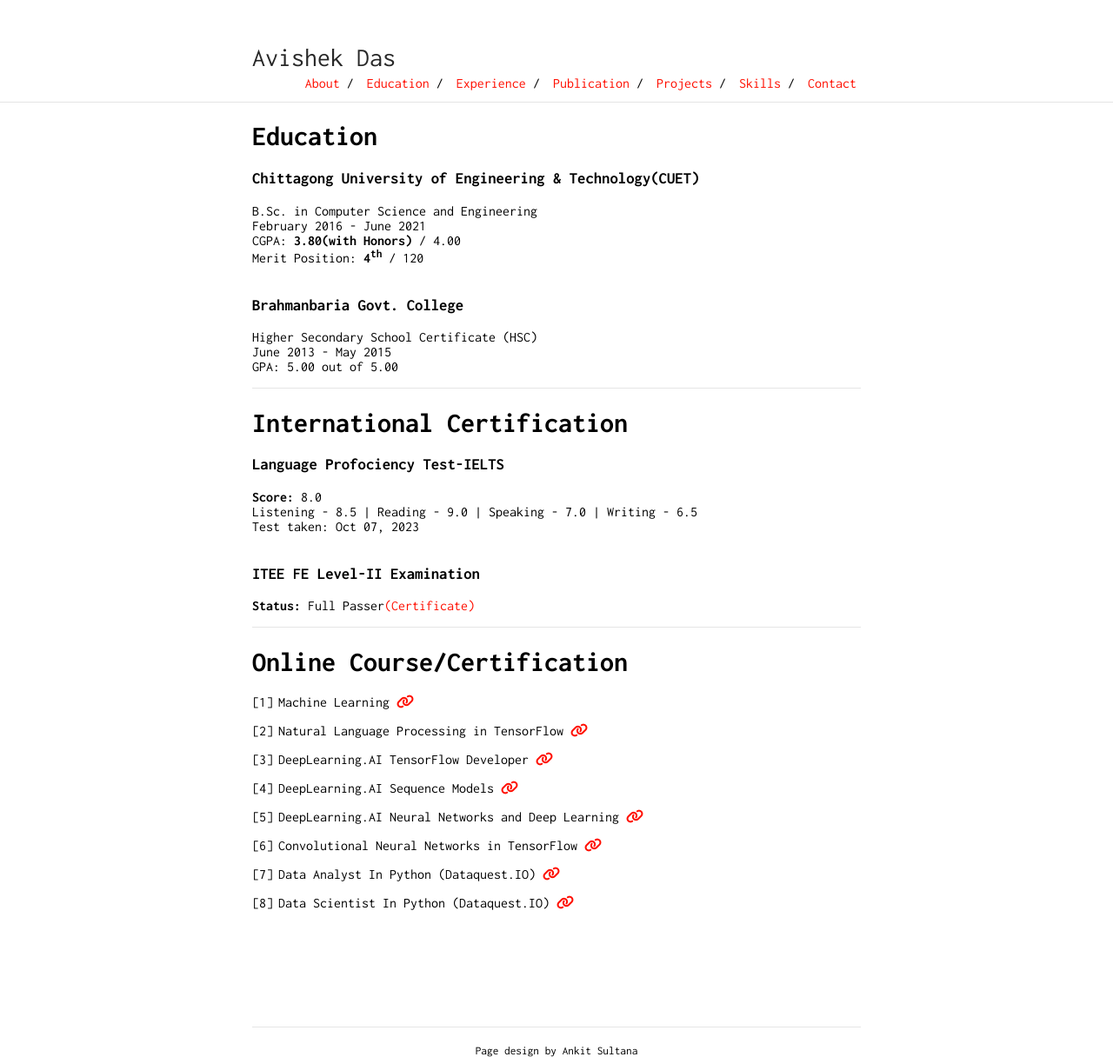
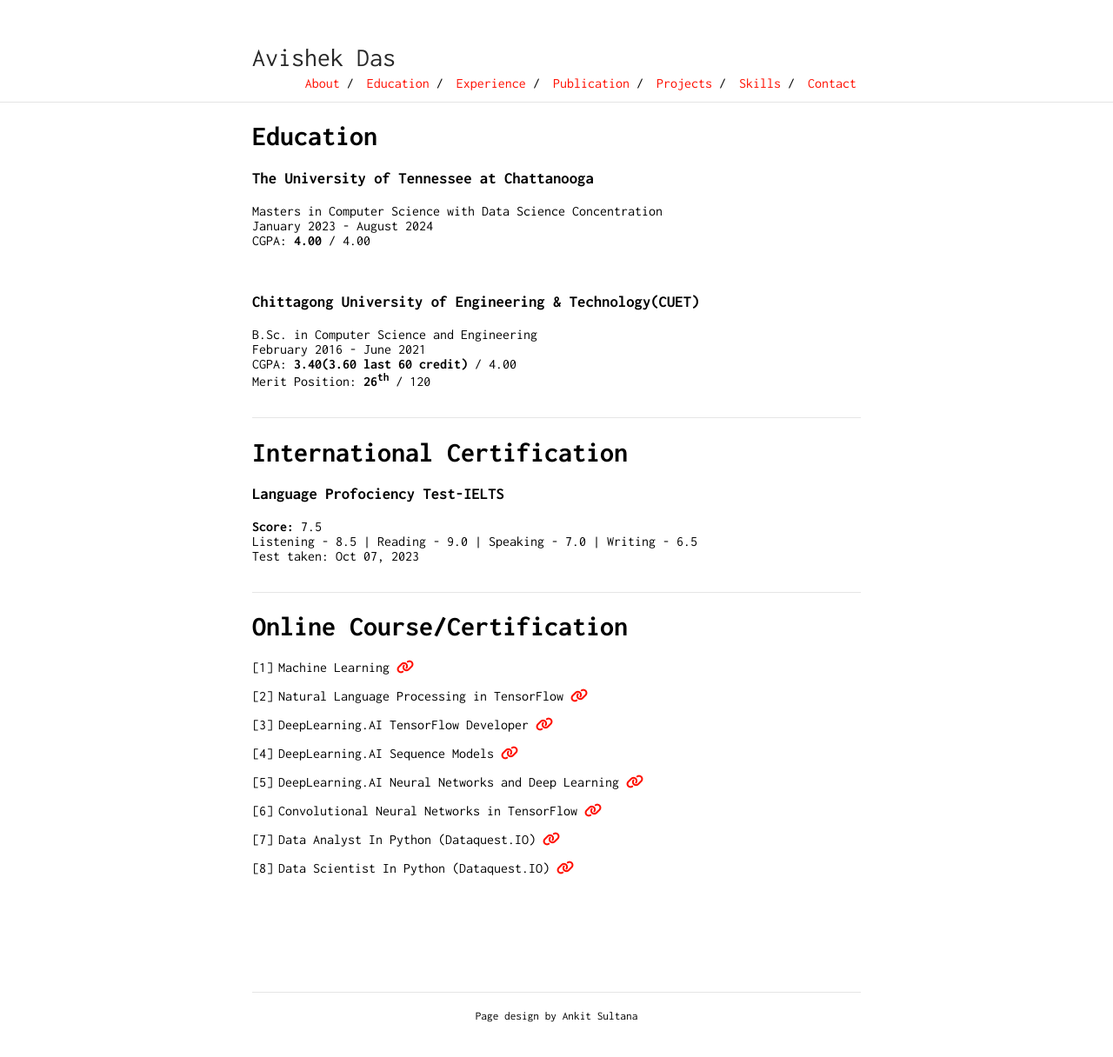
Before and after one commit to imtinan39/resume_template, a Jekyll site: the page built from education.md, in a window 1280 px wide. Shown: the whole page at 87% size. Built offline with Jekyll 4.4.1, drawn with Linux system fonts in a browser that asks for light colours; after the commit the page ends 1176 px from its top, so only the background shows below that.

Commit message:
Update education.md

```diff
--- a/education.md
+++ b/education.md
@@ -4,27 +4,27 @@ layout: default
 
 # Education
 
+### The University of Tennessee at Chattanooga
+Masters in Computer Science with Data Science Concentration<br>
+January 2023 - August 2024<br>
+CGPA: <b>4.00</b> / 4.00<br>
+<br><br>
+
 ### Chittagong University of Engineering & Technology(CUET)
 B.Sc. in Computer Science and Engineering<br>
 February 2016 - June 2021<br>
-CGPA: <b>3.80(with Honors)</b> / 4.00<br>
-Merit Position: <b>4<sup>th</sup></b> / 120
+CGPA: <b>3.40(3.60 last 60 credit)</b> / 4.00<br>
+Merit Position: <b>26<sup>th</sup></b> / 120
 <br><br>
-### Brahmanbaria Govt. College
-Higher Secondary School Certificate (HSC)<br>
-June 2013 - May 2015<br>
-GPA: 5.00 out of 5.00<br>
 
 ---
 # International Certification
 
 ### Language Profociency Test-IELTS
-<b>Score:</b> 8.0  <br>
+<b>Score:</b> 7.5  <br>
 Listening - 8.5 | Reading - 9.0 | Speaking - 7.0 | Writing - 6.5 <br>
 Test taken: Oct 07, 2023
 <br><br>
-### ITEE FE Level-II Examination
-<b>Status:</b> Full Passer[(Certificate)](https://drive.google.com/file/d/1GgsvBvtLp00ZlRSJXc6tImNPn6dT7S6K/view?usp=sharing)
 
 ---
 # Online Course/Certification
```
